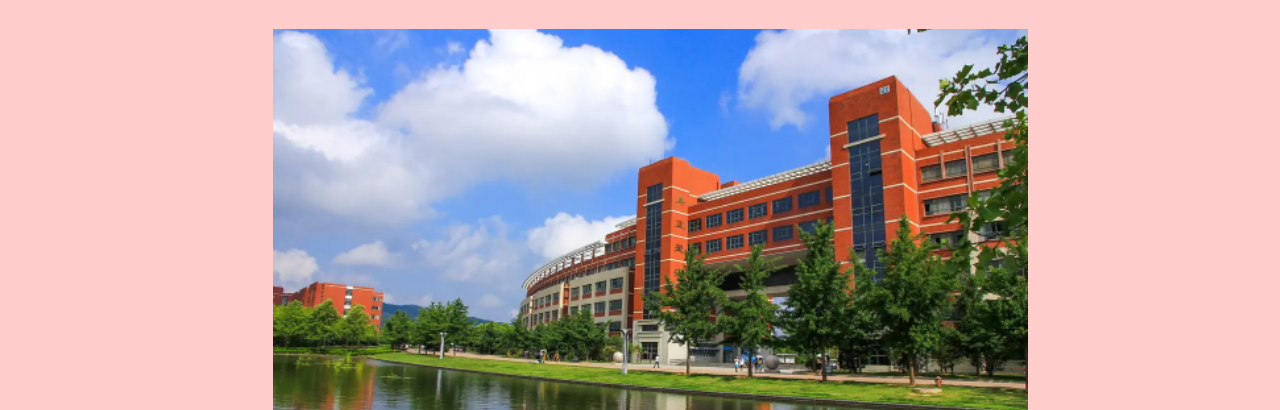
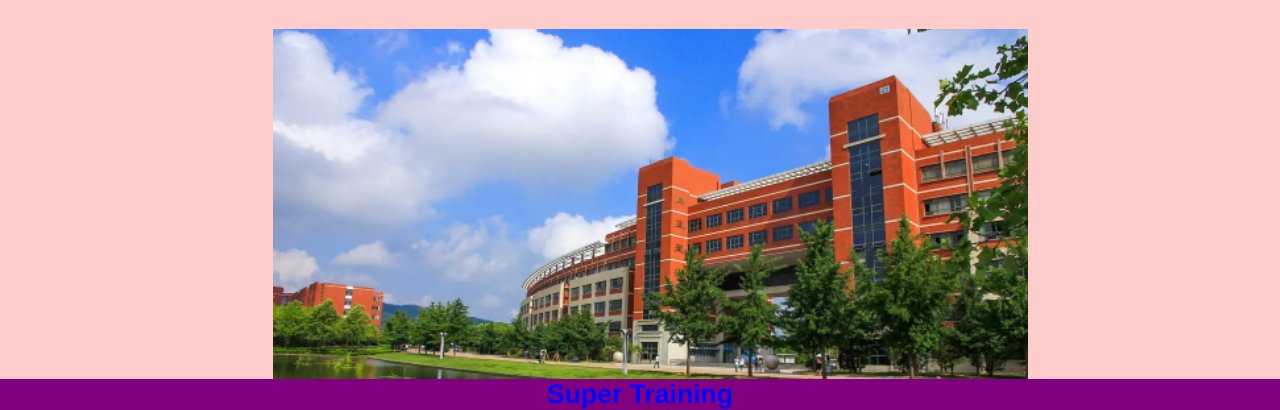
Before and after one commit to Gethin111/Super-super-training, a plain HTML site: page about us.html in a window 1280 px wide. Shown: the part 390-800 px from the top of the page. Drawn offline with Linux system fonts and the light colour scheme.

Commit message:
Update about us.html

```diff
--- a/about us.html
+++ b/about us.html
@@ -25,4 +25,7 @@
 </div>
 <p>Introduction: We are a training school in YinZhou district, Ningbo city, focusing on student learning and skills development. Our teachers have rich teaching experience, and our courses are also very rich....</p>
 </div>
+    <div class="footer">
+  <p2>Super Training</p2>
+</div>
 </body>
```
